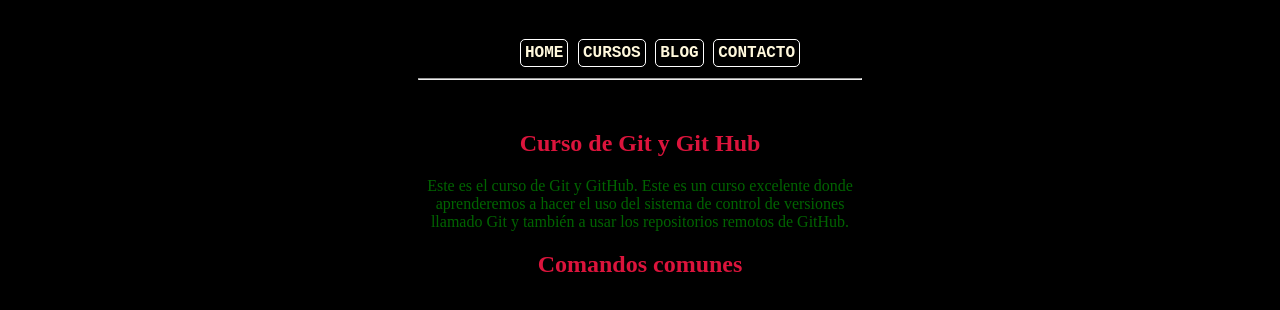
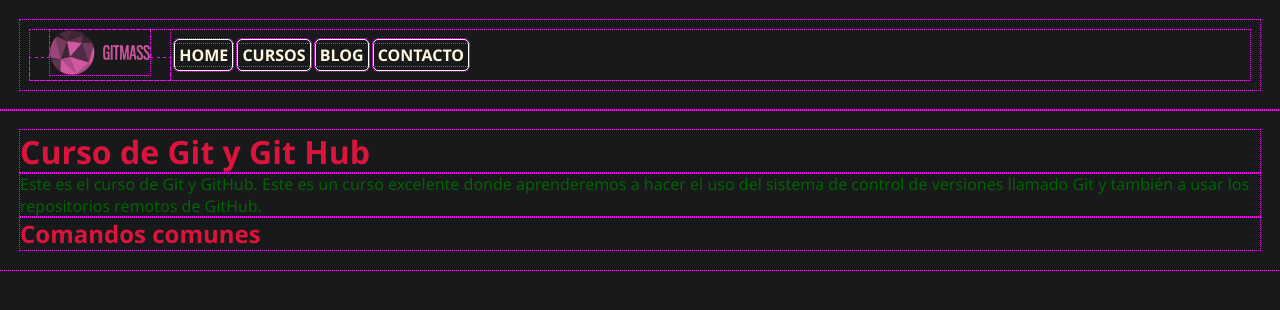
Before and after one commit to minxola/gitAndGitHub, a plain HTML site: page index.html in a window 1280 px wide. Drawn offline with Linux system fonts and the light colour scheme.

Commit message:
Creación de header

```diff
--- a/css/style.css
+++ b/css/style.css
@@ -1,5 +1,8 @@
-html{
-    text-align: center;
+*{
+    margin: 0;
+    padding: 0;
+    box-sizing: border-box;
+    outline: 1px dotted magenta;
 }
 
 p{
@@ -7,36 +10,49 @@
 }
 
 body{
-    background-color:black;
-    text-align: center;
-    padding: 0 400px;
+    background-color:#18191A;
+    font-family: 'Segoe UI', Tahoma, Geneva, Verdana, sans-serif;
 }
 
 h1, h2, h3, h4, h5, h6{
     color:crimson;
 }
 
-hr{
-    margin: 10px;
+header{
+    color: blanchedalmond;
+    padding: 20px 20px;
 }
 
-header{
-    color: blanchedalmond;
-    font-family: 'Courier New', Courier, monospace;
-    padding: 20px 0;
+nav{
+    padding: 10px 10px;
 }
 
-li{
-    list-style: none;
-    display: inline;
+.logo img{
+    width: 100px;
+    margin: 0 20px;
 }
 
-li > a{
+main{
+    padding: 20px;
+}
+
+nav ul li{
+    list-style: none;
+    display: inline-block;
+    vertical-align: middle;
+}
+
+.menuItem {
     text-decoration: none;
     color: cornsilk;
     text-transform: uppercase;
-    font-weight: 800;
+    font-weight: 600;
     border: 1px solid #fff;
     padding: 4px 4px;
     border-radius: 5px;
 }
+
+.menuItem:hover{
+    border: 1px solid crimson;
+    color: crimson;
+}
--- a/index.html
+++ b/index.html
@@ -9,15 +9,17 @@
 </head>
 <body>
   <header>
-    <ul>
-      <li><a href="#">Home</a></li>
-      <li><a href="#">Cursos</a></li>
-      <li><a href="#">Blog</a></li>
-      <li><a href="#">Contacto</a></li>
-    </ul>
-    <hr>
+    <nav>
+      <ul>
+        <li><a class="logo" href="#"><img src="/images/gitmass.png" alt=""></a></li>
+        <li><a class="menuItem" href="#">Home</a></li>
+        <li><a class="menuItem" href="#">Cursos</a></li>
+        <li><a class="menuItem" href="#">Blog</a></li>
+        <li><a class="menuItem" href="#">Contacto</a></li>
+      </ul>
+    </nav>
   </header>
-  <section>
+  <main>
     <h1>Curso de Git y Git Hub</h1>
     <p>
       Este es el curso de Git y GitHub.
@@ -27,7 +29,7 @@
       de GitHub.
     </p>
     <h2>Comandos comunes</h2>
-  </section>
+  </main>
 
 </body>
 </html>
```
Also changed, not shown: images/gitmass.png (added).
